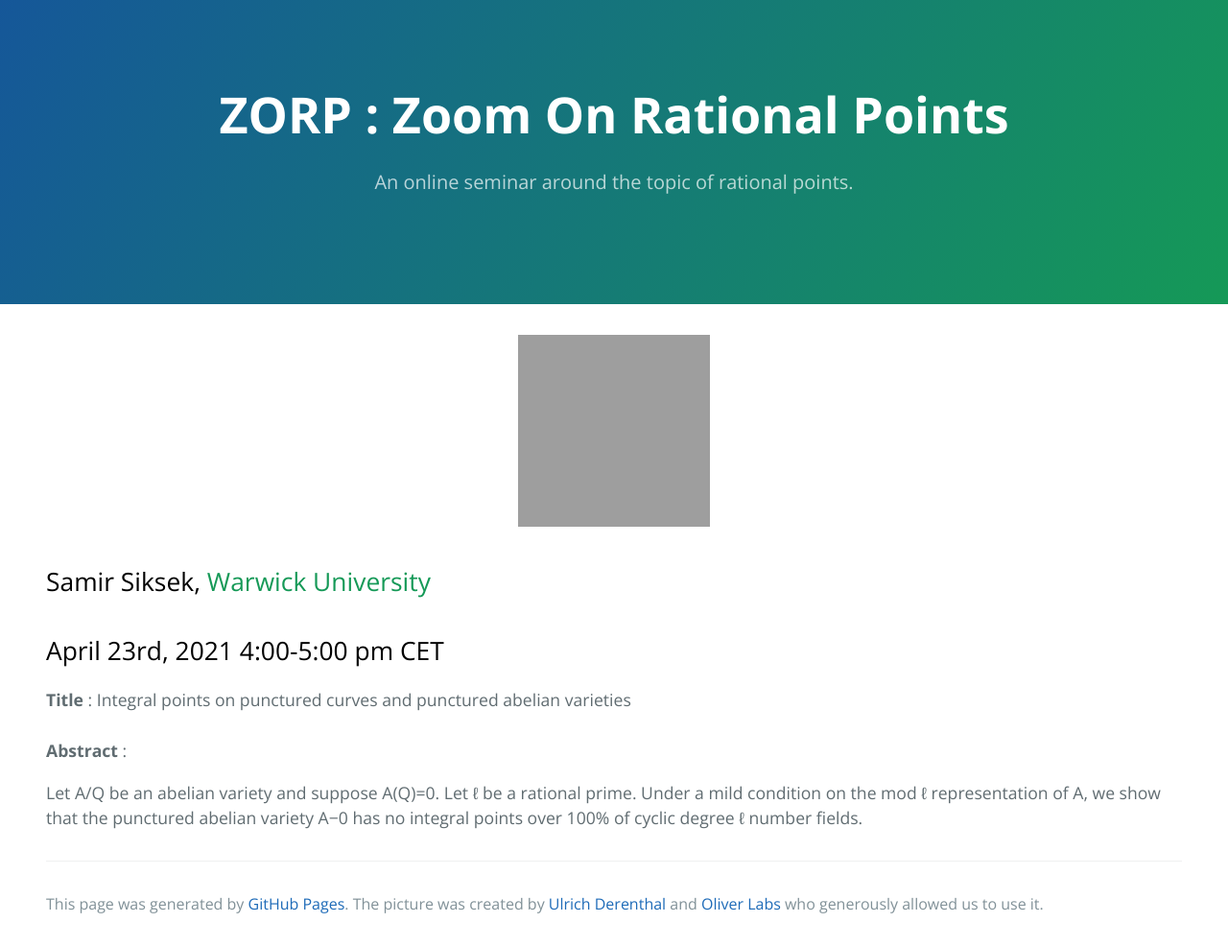
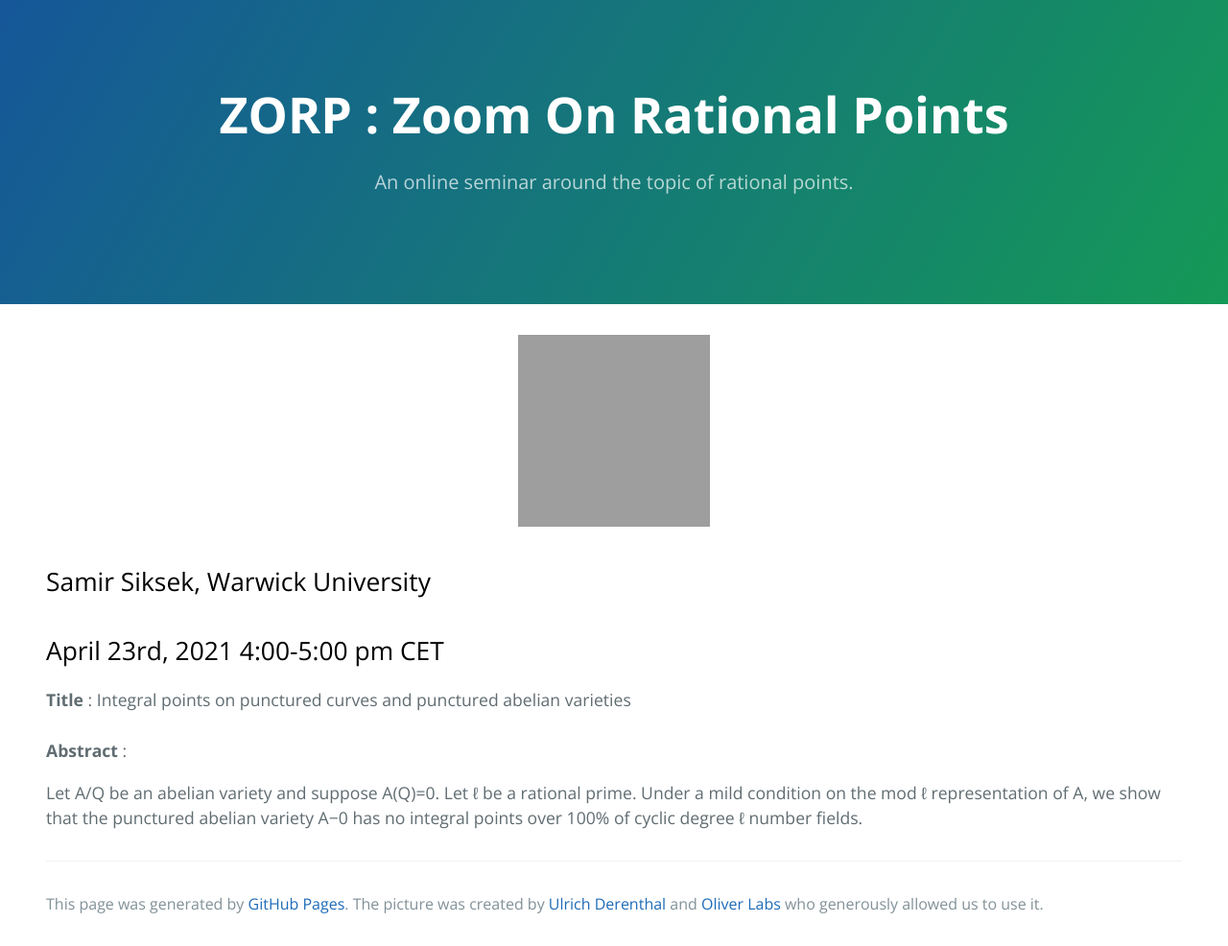
Before and after one commit to zoom-on-rational-points/zoom-on-rational-points.github.io, a Jekyll site: the page built from abstractSS.md, in a window 1280 px wide. Shown: the whole page at 96% size. Built offline with Jekyll 4.4.1, drawn with Linux system fonts in a browser that asks for light colours; grey boxes are pictures that could not be loaded.

Commit message:
Update abstractSS.md

```diff
--- a/abstractSS.md
+++ b/abstractSS.md
@@ -6,7 +6,7 @@ layout: default
   <img width="200" height="200" style="transform: rotate(0.5turn);" src="https://upload.wikimedia.org/wikipedia/commons/1/18/Rational_points_of_bounded_height_outside_the_27_lines_on_Clebsch%27s_diagonal_cubic_surface.png">
 </p>
 
-## <a href="http://homepages.warwick.ac.uk/~maseap/" style="color:black">Samir Siksek,</a> Warwick University
+## <a href="http://homepages.warwick.ac.uk/~maseap/" style="color:black">Samir Siksek,</a> <a style="color:black">Warwick University</a>
 ## <c style="color:black">April 23rd, 2021 4:00-5:00 pm CET</c>
 
 <b>Title</b> :
```
